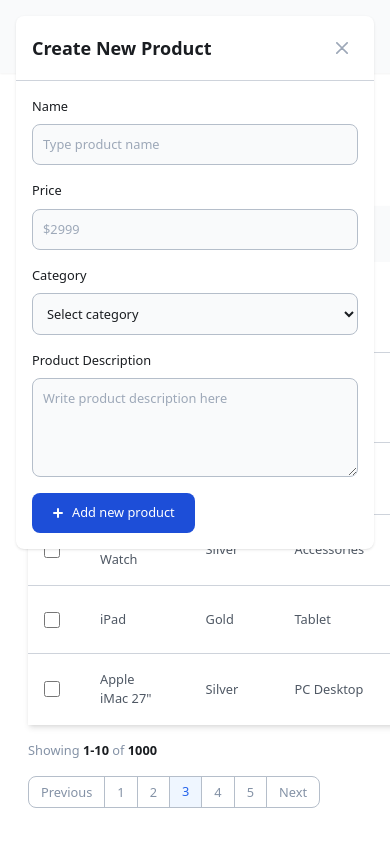
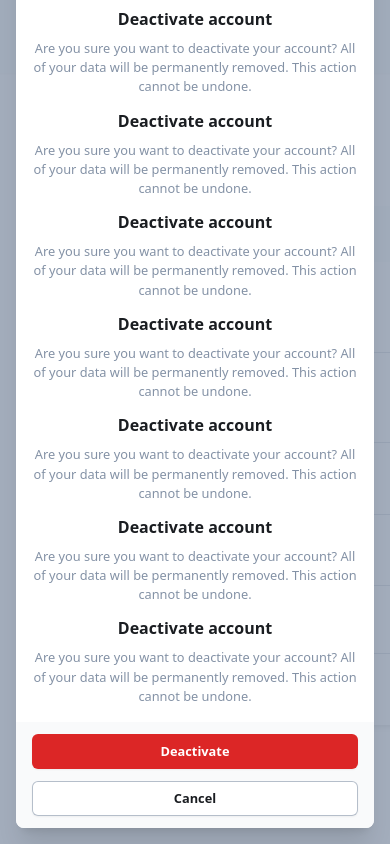
Before and after one commit to norrico31/project-management-frontend, a React app: page / in a window 390 px wide. Both pictures are taken after a click on the button "Open Modal". Shown: the top 844 px of the page. Built offline with nearby package versions, Linux system fonts and the light colour scheme; no server answers; the HTML template or start-up script is replaced by a standard one.

Commit message:
responsive dialog

```diff
--- a/package.json
+++ b/package.json
@@ -11,6 +11,7 @@
     "preview": "vite preview"
   },
   "dependencies": {
+    "@headlessui/react": "^2.1.1",
     "framer-motion": "^11.2.10",
     "react": "^18.2.0",
     "react-dom": "^18.2.0",
--- a/src/pages/Dashboard.tsx
+++ b/src/pages/Dashboard.tsx
@@ -1,4 +1,7 @@
 import { useState, useEffect } from 'react'
+import { Dialog, DialogBackdrop, DialogPanel, DialogTitle } from '@headlessui/react'
+// import { ExclamationTriangleIcon } from '@heroicons/react/24/outline'
+
 import { projectsDao } from '../shared/dao/ProjectDao';
 import { Table, Pagination } from '../shared/components';
 
@@ -47,54 +50,220 @@ export default function Dashboard() {
 
 
 function Modal({ open, onClose }: { open: boolean; onClose: () => void }) {
-    return <>
-        <div id="crud-modal" tabIndex={-1} aria-hidden="true" className={`${!open ? 'hidden' : ''} transition-all overflow-y-auto overflow-x-hidden fixed top-0 right-0 left-0 z-50 justify-center items-center w-full md:inset-0 h-[calc(100%-1rem)] max-h-full`}>
-            <div className="relative p-4 w-full max-w-md max-h-full">
-                <div className="relative bg-white rounded-lg shadow dark:bg-gray-700">
-                    <div className="flex items-center justify-between p-4 md:p-5 border-b rounded-t dark:border-gray-600">
-                        <h3 className="text-lg font-semibold text-gray-900 dark:text-white">
-                            Create New Product
-                        </h3>
-                        <button type="button" className="text-gray-400 bg-transparent hover:bg-gray-200 hover:text-gray-900 rounded-lg text-sm w-8 h-8 ms-auto inline-flex justify-center items-center dark:hover:bg-gray-600 dark:hover:text-white" data-modal-toggle="crud-modal" onClick={onClose}>
-                            <svg className="w-3 h-3" aria-hidden="true" xmlns="http://www.w3.org/2000/svg" fill="none" viewBox="0 0 14 14">
-                                <path stroke="currentColor" strokeLinecap="round" strokeLinejoin="round" strokeWidth="2" d="m1 1 6 6m0 0 6 6M7 7l6-6M7 7l-6 6" />
-                            </svg>
-                            <span className="sr-only" >Close modal</span>
+    return <Dialog className="relative z-10" open={open} onClose={() => false}>
+        <DialogBackdrop
+            transition
+            className="fixed inset-0 bg-gray-500 bg-opacity-75 transition-opacity data-[closed]:opacity-0 data-[enter]:duration-300 data-[leave]:duration-200 data-[enter]:ease-out data-[leave]:ease-in"
+        />
+
+        <div className="fixed inset-0 z-10 w-screen overflow-y-auto">
+            <div className="flex min-h-full items-end justify-center p-4 text-center sm:items-center sm:p-4">
+                <DialogPanel
+                    transition
+                    className="relative transform overflow-x-auto rounded-lg bg-white text-left shadow-xl transition-all data-[closed]:translate-y-4 data-[closed]:opacity-0 data-[enter]:duration-300 data-[leave]:duration-200 data-[enter]:ease-out data-[leave]:ease-in sm:my-8 sm:w-full sm:max-w-2xl lg:px-3 data-[closed]:sm:translate-y-0 data-[closed]:sm:scale-95"
+                >
+                    <div className="bg-white px-4 pb-4 pt-5 sm:p-6 sm:pb-4">
+                        <div className="sm:flex sm:items-start">
+                            <div className="mx-auto flex h-12 w-12 flex-shrink-0 items-center justify-center rounded-full bg-red-100 sm:mx-0 sm:h-10 sm:w-10">
+                                {/* <ExclamationTriangleIcon className="h-6 w-6 text-red-600" aria-hidden="true" /> */}
+                            </div>
+                            <div className="mt-3 text-center sm:ml-4 sm:mt-0 sm:text-left">
+                                <DialogTitle as="h3" className="text-base font-semibold leading-6 text-gray-900">
+                                    Deactivate account
+                                </DialogTitle>
+                                <div className="mt-2">
+                                    <p className="text-sm text-gray-500">
+                                        Are you sure you want to deactivate your account? All of your data will be permanently removed.
+                                        This action cannot be undone.
+                                    </p>
+                                </div>
+                            </div>
+                            <div className="mt-3 text-center sm:ml-4 sm:mt-0 sm:text-left">
+                                <DialogTitle as="h3" className="text-base font-semibold leading-6 text-gray-900">
+                                    Deactivate account
+                                </DialogTitle>
+                                <div className="mt-2">
+                                    <p className="text-sm text-gray-500">
+                                        Are you sure you want to deactivate your account? All of your data will be permanently removed.
+                                        This action cannot be undone.
+                                    </p>
+                                </div>
+                            </div>
+                            <div className="mt-3 text-center sm:ml-4 sm:mt-0 sm:text-left">
+                                <DialogTitle as="h3" className="text-base font-semibold leading-6 text-gray-900">
+                                    Deactivate account
+                                </DialogTitle>
+                                <div className="mt-2">
+                                    <p className="text-sm text-gray-500">
+                                        Are you sure you want to deactivate your account? All of your data will be permanently removed.
+                                        This action cannot be undone.
+                                    </p>
+                                </div>
+                            </div>
+                            <div className="mt-3 text-center sm:ml-4 sm:mt-0 sm:text-left">
+                                <DialogTitle as="h3" className="text-base font-semibold leading-6 text-gray-900">
+                                    Deactivate account
+                                </DialogTitle>
+                                <div className="mt-2">
+                                    <p className="text-sm text-gray-500">
+                                        Are you sure you want to deactivate your account? All of your data will be permanently removed.
+                                        This action cannot be undone.
+                                    </p>
+                                </div>
+                            </div>
+                            <div className="mt-3 text-center sm:ml-4 sm:mt-0 sm:text-left">
+                                <DialogTitle as="h3" className="text-base font-semibold leading-6 text-gray-900">
+                                    Deactivate account
+                                </DialogTitle>
+                                <div className="mt-2">
+                                    <p className="text-sm text-gray-500">
+                                        Are you sure you want to deactivate your account? All of your data will be permanently removed.
+                                        This action cannot be undone.
+                                    </p>
+                                </div>
+                            </div>
+                            <div className="mt-3 text-center sm:ml-4 sm:mt-0 sm:text-left">
+                                <DialogTitle as="h3" className="text-base font-semibold leading-6 text-gray-900">
+                                    Deactivate account
+                                </DialogTitle>
+                                <div className="mt-2">
+                                    <p className="text-sm text-gray-500">
+                                        Are you sure you want to deactivate your account? All of your data will be permanently removed.
+                                        This action cannot be undone.
+                                    </p>
+                                </div>
+                            </div>
+                            <div className="mt-3 text-center sm:ml-4 sm:mt-0 sm:text-left">
+                                <DialogTitle as="h3" className="text-base font-semibold leading-6 text-gray-900">
+                                    Deactivate account
+                                </DialogTitle>
+                                <div className="mt-2">
+                                    <p className="text-sm text-gray-500">
+                                        Are you sure you want to deactivate your account? All of your data will be permanently removed.
+                                        This action cannot be undone.
+                                    </p>
+                                </div>
+                            </div>
+                            <div className="mt-3 text-center sm:ml-4 sm:mt-0 sm:text-left">
+                                <DialogTitle as="h3" className="text-base font-semibold leading-6 text-gray-900">
+                                    Deactivate account
+                                </DialogTitle>
+                                <div className="mt-2">
+                                    <p className="text-sm text-gray-500">
+                                        Are you sure you want to deactivate your account? All of your data will be permanently removed.
+                                        This action cannot be undone.
+                                    </p>
+                                </div>
+                            </div>
+                            <div className="mt-3 text-center sm:ml-4 sm:mt-0 sm:text-left">
+                                <DialogTitle as="h3" className="text-base font-semibold leading-6 text-gray-900">
+                                    Deactivate account
+                                </DialogTitle>
+                                <div className="mt-2">
+                                    <p className="text-sm text-gray-500">
+                                        Are you sure you want to deactivate your account? All of your data will be permanently removed.
+                                        This action cannot be undone.
+                                    </p>
+                                </div>
+                            </div>
+                            <div className="mt-3 text-center sm:ml-4 sm:mt-0 sm:text-left">
+                                <DialogTitle as="h3" className="text-base font-semibold leading-6 text-gray-900">
+                                    Deactivate account
+                                </DialogTitle>
+                                <div className="mt-2">
+                                    <p className="text-sm text-gray-500">
+                                        Are you sure you want to deactivate your account? All of your data will be permanently removed.
+                                        This action cannot be undone.
+                                    </p>
+                                </div>
+                            </div>
+                            <div className="mt-3 text-center sm:ml-4 sm:mt-0 sm:text-left">
+                                <DialogTitle as="h3" className="text-base font-semibold leading-6 text-gray-900">
+                                    Deactivate account
+                                </DialogTitle>
+                                <div className="mt-2">
+                                    <p className="text-sm text-gray-500">
+                                        Are you sure you want to deactivate your account? All of your data will be permanently removed.
+                                        This action cannot be undone.
+                                    </p>
+                                </div>
+                            </div>
+                            <div className="mt-3 text-center sm:ml-4 sm:mt-0 sm:text-left">
+                                <DialogTitle as="h3" className="text-base font-semibold leading-6 text-gray-900">
+                                    Deactivate account
+                                </DialogTitle>
+                                <div className="mt-2">
+                                    <p className="text-sm text-gray-500">
+                                        Are you sure you want to deactivate your account? All of your data will be permanently removed.
+                                        This action cannot be undone.
+                                    </p>
+                                </div>
+                            </div>
+                            <div className="mt-3 text-center sm:ml-4 sm:mt-0 sm:text-left">
+                                <DialogTitle as="h3" className="text-base font-semibold leading-6 text-gray-900">
+                                    Deactivate account
+                                </DialogTitle>
+                                <div className="mt-2">
+                                    <p className="text-sm text-gray-500">
+                                        Are you sure you want to deactivate your account? All of your data will be permanently removed.
+                                        This action cannot be undone.
+                                    </p>
+                                </div>
+                            </div>
+                            <div className="mt-3 text-center sm:ml-4 sm:mt-0 sm:text-left">
+                                <DialogTitle as="h3" className="text-base font-semibold leading-6 text-gray-900">
+                                    Deactivate account
+                                </DialogTitle>
+                                <div className="mt-2">
+                                    <p className="text-sm text-gray-500">
+                                        Are you sure you want to deactivate your account? All of your data will be permanently removed.
+                                        This action cannot be undone.
+                                    </p>
+                                </div>
+                            </div>
+                            <div className="mt-3 text-center sm:ml-4 sm:mt-0 sm:text-left">
+                                <DialogTitle as="h3" className="text-base font-semibold leading-6 text-gray-900">
+                                    Deactivate account
+                                </DialogTitle>
+                                <div className="mt-2">
+                                    <p className="text-sm text-gray-500">
+                                        Are you sure you want to deactivate your account? All of your data will be permanently removed.
+                                        This action cannot be undone.
+                                    </p>
+                                </div>
+                            </div>
+                            <div className="mt-3 text-center sm:ml-4 sm:mt-0 sm:text-left">
+                                <DialogTitle as="h3" className="text-base font-semibold leading-6 text-gray-900">
+                                    Deactivate account
+                                </DialogTitle>
+                                <div className="mt-2">
+                                    <p className="text-sm text-gray-500">
+                                        Are you sure you want to deactivate your account? All of your data will be permanently removed.
+                                        This action cannot be undone.
+                                    </p>
+                                </div>
+                            </div>
+                        </div>
+                    </div>
+                    <div className="bg-gray-50 px-4 py-3 sm:flex sm:flex-row-reverse sm:px-6">
+                        <button
+                            type="button"
+                            className="inline-flex w-full justify-center rounded-md bg-red-600 px-3 py-2 text-sm font-semibold text-white shadow-sm hover:bg-red-500 sm:ml-3 sm:w-auto"
+                            onClick={onClose}
+                        >
+                            Deactivate
+                        </button>
+                        <button
+                            type="button"
+                            className="mt-3 inline-flex w-full justify-center rounded-md bg-white px-3 py-2 text-sm font-semibold text-gray-900 shadow-sm ring-1 ring-inset ring-gray-300 hover:bg-gray-50 sm:mt-0 sm:w-auto"
+                            onClick={onClose}
+                            data-autofocus
+                        >
+                            Cancel
                         </button>
                     </div>
-                    <form className="p-4 md:p-5">
-                        <div className="grid gap-4 mb-4 grid-cols-2">
-                            <div className="col-span-2">
-                                <label htmlFor="name" className="block mb-2 text-sm font-medium text-gray-900 dark:text-white">Name</label>
-                                <input type="text" name="name" id="name" className="bg-gray-50 border border-gray-300 text-gray-900 text-sm rounded-lg focus:ring-primary-600 focus:border-primary-600 block w-full p-2.5 dark:bg-gray-600 dark:border-gray-500 dark:placeholder-gray-400 dark:text-white dark:focus:ring-primary-500 dark:focus:border-primary-500" placeholder="Type product name" />
-                            </div>
-                            <div className="col-span-2 sm:col-span-1">
-                                <label htmlFor="price" className="block mb-2 text-sm font-medium text-gray-900 dark:text-white">Price</label>
-                                <input type="number" name="price" id="price" className="bg-gray-50 border border-gray-300 text-gray-900 text-sm rounded-lg focus:ring-primary-600 focus:border-primary-600 block w-full p-2.5 dark:bg-gray-600 dark:border-gray-500 dark:placeholder-gray-400 dark:text-white dark:focus:ring-primary-500 dark:focus:border-primary-500" placeholder="$2999" />
-                            </div>
-                            <div className="col-span-2 sm:col-span-1">
-                                <label htmlFor="category" className="block mb-2 text-sm font-medium text-gray-900 dark:text-white">Category</label>
-                                <select id="category" className="bg-gray-50 border border-gray-300 text-gray-900 text-sm rounded-lg focus:ring-primary-500 focus:border-primary-500 block w-full p-2.5 dark:bg-gray-600 dark:border-gray-500 dark:placeholder-gray-400 dark:text-white dark:focus:ring-primary-500 dark:focus:border-primary-500">
-                                    <option defaultValue=''>Select category</option>
-                                    <option value="TV">TV/Monitors</option>
-                                    <option value="PC">PC</option>
-                                    <option value="GA">Gaming/Console</option>
-                                    <option value="PH">Phones</option>
-                                </select>
-                            </div>
-                            <div className="col-span-2">
-                                <label htmlFor="description" className="block mb-2 text-sm font-medium text-gray-900 dark:text-white">Product Description</label>
-                                <textarea id="description" rows={4} className="block p-2.5 w-full text-sm text-gray-900 bg-gray-50 rounded-lg border border-gray-300 focus:ring-blue-500 focus:border-blue-500 dark:bg-gray-600 dark:border-gray-500 dark:placeholder-gray-400 dark:text-white dark:focus:ring-blue-500 dark:focus:border-blue-500" placeholder="Write product description here"></textarea>
-                            </div>
-                        </div>
-                        <button type="submit" className="text-white inline-flex items-center bg-blue-700 hover:bg-blue-800 focus:ring-4 focus:outline-none focus:ring-blue-300 font-medium rounded-lg text-sm px-5 py-2.5 text-center dark:bg-blue-600 dark:hover:bg-blue-700 dark:focus:ring-blue-800">
-                            <svg className="me-1 -ms-1 w-5 h-5" fill="currentColor" viewBox="0 0 20 20" xmlns="http://www.w3.org/2000/svg"><path fillRule="evenodd" d="M10 5a1 1 0 011 1v3h3a1 1 0 110 2h-3v3a1 1 0 11-2 0v-3H6a1 1 0 110-2h3V6a1 1 0 011-1z" clipRule="evenodd"></path></svg>
-                            Add new product
-                        </button>
-                    </form>
-                </div>
+                </DialogPanel>
             </div>
         </div>
-
-    </>
+    </Dialog>
 }
```
Also changed, not shown: 1 other file (tests, documents, lock files or other folders).
